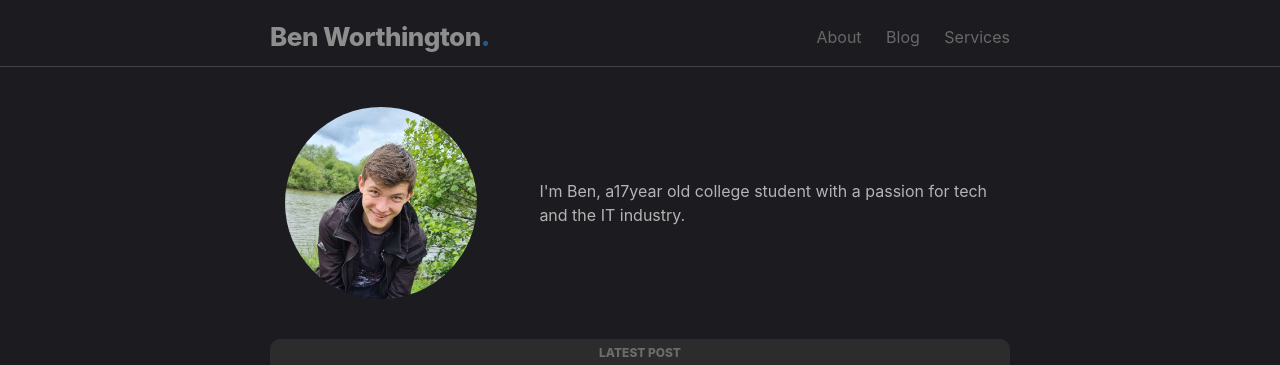
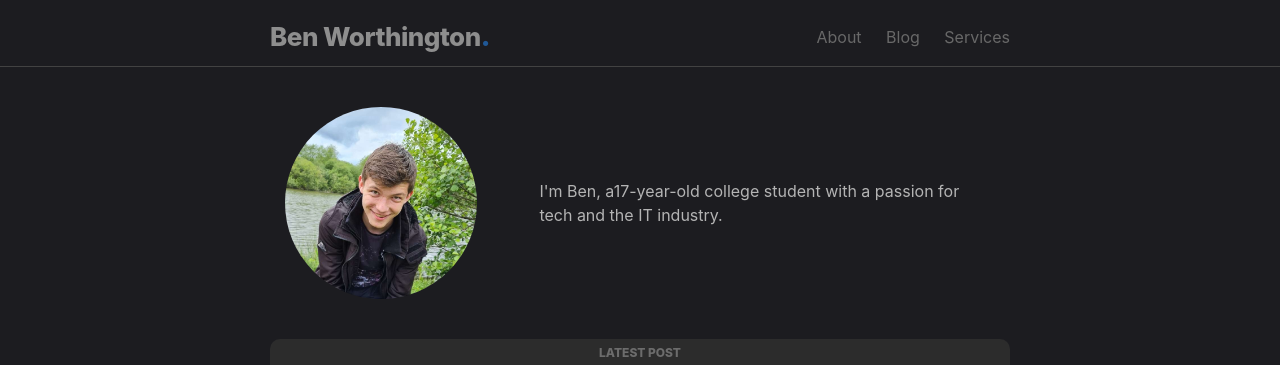
Before and after one commit to benwrth/blog, a Jekyll site: the page built from index.markdown, in a window 1280 px wide. Shown: the top 365 px of the page. Built offline with Jekyll 4.4.1, drawn with Linux system fonts in a browser that asks for light colours; some web fonts are replaced.

Commit message:
Fix missing spaces

```diff
--- a/index.markdown
+++ b/index.markdown
@@ -11,7 +11,7 @@ layout: home
         <img src="/assets/ben.jpg" class="profile-image">
       </td>
       <td class="post-table" width="75vw">
-      I'm Ben, a {{- site.age | escape -}} year old college student with a passion for tech and the IT industry.
+      I'm Ben, a {{- site.age | escape -}}-year-old college student with a passion for tech and the IT industry.
       </td>
       </tr>
   </table>
```
